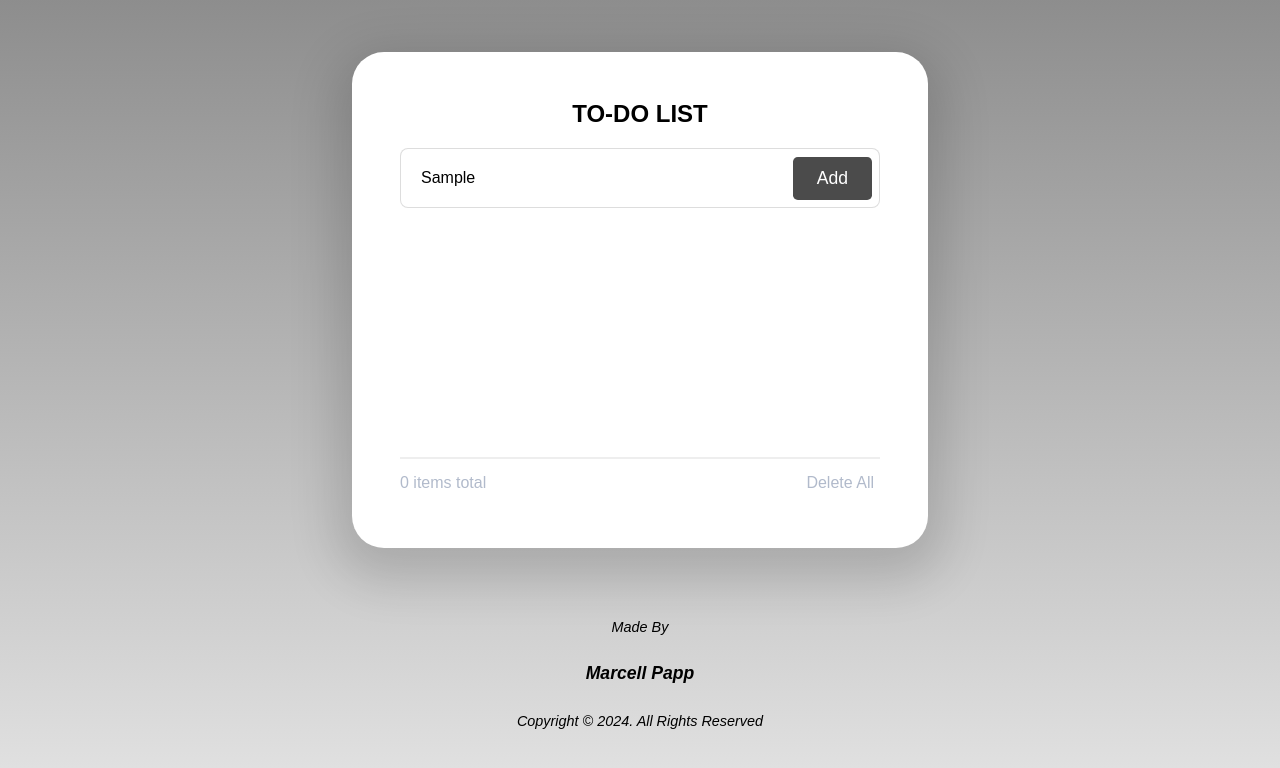
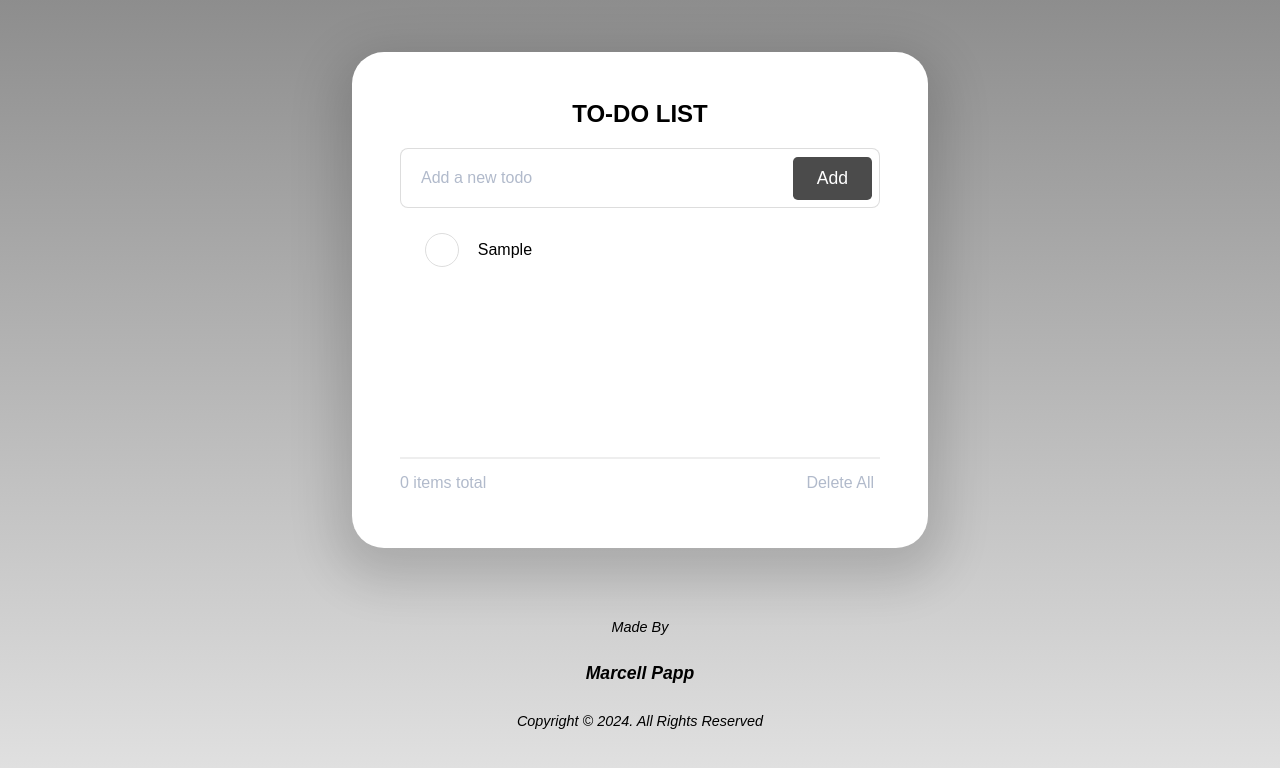
Before and after one commit to MarsilPop/js-to-do-list, a plain HTML site: page index.html in a window 1280 px wide. Both pictures are taken after typing "Sample" into the empty fields and a click on the button "Add". Drawn offline with Linux system fonts and the light colour scheme; a web font is replaced by a local one.

Commit message:
Only edittask left

```diff
--- a/index.html
+++ b/index.html
@@ -29,7 +29,7 @@
             <div>
                 <hr class="counter" />
                 <div class="counter-container">
-                    <p><span>0</span> items total</p>
+                    <p><span id="todoCount">0</span> items total</p>
                     <button id="deleteButton" class="deletebtn">
                         Delete All
                     </button>
--- a/script.js
+++ b/script.js
@@ -9,19 +9,67 @@ const addButton = document.querySelector(".btn");
 const deleteButton = document.getElementById("deleteButton");
 
 document.addEventListener("DOMContentLoaded", () => {
-    addButton.addEventListener("click", addTask());
+    addButton.addEventListener("click", addTask);
     todoInput.addEventListener("keydown", (event) => {
         if (event.key === "Enter") {
             event.preventDefault();
             addTask();
         }
     });
-    deleteButton.addEventListener("click", deleteAllTasks());
+    deleteButton.addEventListener("click", deleteAllTasks);
     displayTasks();
 });
 
-function addTask() {}
+function addTask() {
+    const newTask = todoInput.value.trim();
+    if (newTask !== "") {
+        todo.push({
+            text: newTask,
+            disabled: false,
+        });
+        saveToLocalStorage();
+        todoInput.value = "";
+        displayTasks();
+    }
+}
 
-function deleteAllTasks() {}
+function displayTasks() {
+    todoList.innerHTML = "";
+    todo.forEach((item, index) => {
+        const p = document.createElement("p");
+        p.innerHTML = `
+            <div class="todo-container">
+                <input type="checkbox" class="todo-checkbox" id="input-${index}" ${
+            item.disabled ? "checked" : ""
+        }/>
+                <p id="todo-${index}" class="${
+            item.disabled ? "disabled" : ""
+        }" onclick="editTask(${index})" >
+                ${item.text}
+                </p>
+            </div>
+        `;
+        p.querySelector(".todo-checkbox").addEventListener("change", () => {
+            toggleTask(index);
+        });
+        todoList.appendChild(p);
+    });
+}
 
-function displayTasks() {}
+function editTask() {}
+
+function toggleTask(index) {
+    todo[index].disabled = !todo[index].disabled;
+    saveToLocalStorage();
+    displayTasks();
+}
+
+function deleteAllTasks() {
+    todo = [];
+    saveToLocalStorage();
+    displayTasks();
+}
+
+function saveToLocalStorage() {
+    localStorage.setItem("todo", JSON.stringify(todo));
+}
--- a/style.css
+++ b/style.css
@@ -119,12 +119,25 @@ li {
 }
 
 #todoList p {
+    display: flex;
+    gap: 1rem;
+    align-items: center;
+}
+
+#todoList .disabled {
     color: #8f98a8;
 }
 
 .disabled {
     display: flex;
     text-decoration: line-through;
+}
+
+input[type="checkbox"] {
+    appearance: none;
+    -webkit-appearance: none;
+    -moz-appearance: none;
+    cursor: pointer;
 }
 
 input[type="checkbox"]::before {
@@ -139,11 +152,15 @@ input[type="checkbox"]::before {
     color: transparent;
 }
 
-input[type="checkbox"]::before::after {
+input[type="checkbox"]:checked::before {
     color: var(--white);
     background-color: black;
     border: 0.06rem solid gray;
     border-radius: 50%;
+}
+
+.deletebtn {
+    cursor: pointer;
 }
 
 .counter {
@@ -197,7 +214,7 @@ input[type="checkbox"]::before::after {
 }
 
 .scroll::-webkit-scrollbar-thumb {
-    background-color: gray;
+    background-color: black;
     border-radius: 0.5rem;
 }
 
```
